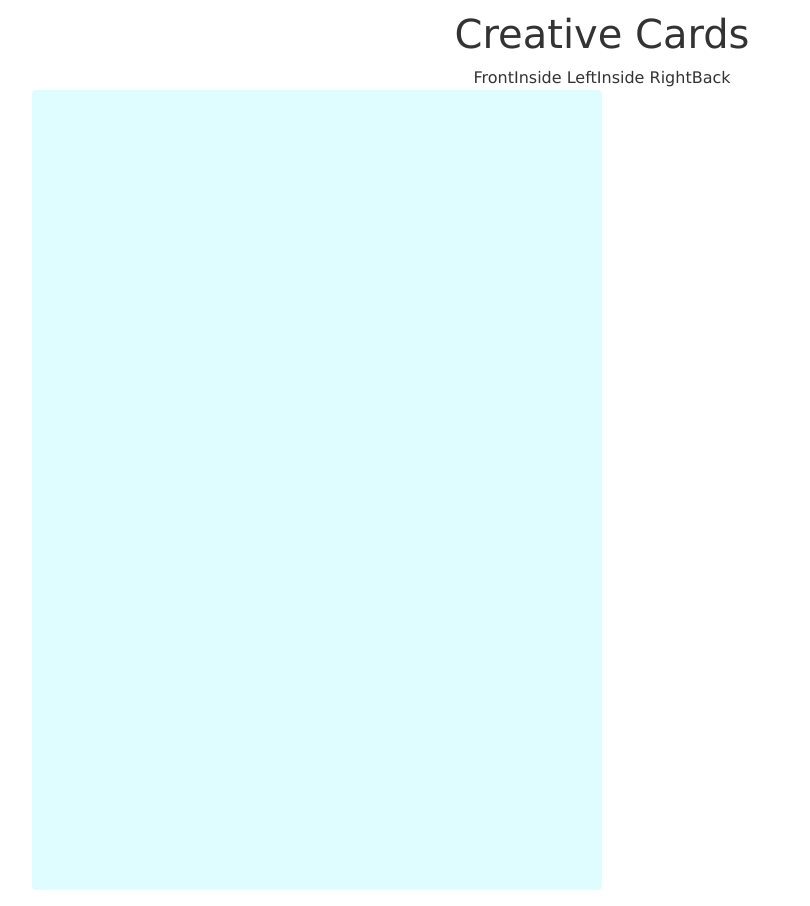
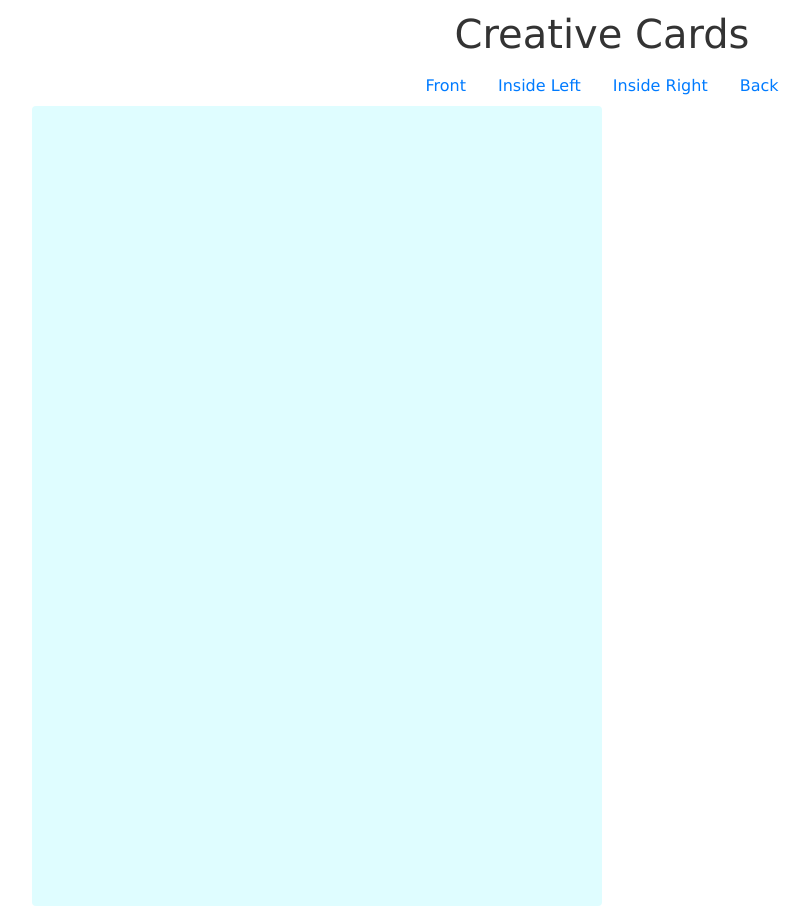
Before and after one commit to sahilmob/vue-greeting-cards, a Vue app: page / in a window 1280 px wide. Shown: the whole page, without its empty margins (38-848 px from the left). Built offline with nearby package versions, Linux system fonts and the light colour scheme.

Commit message:
Make navigation items an anchor tag

```diff
--- a/src/components/Header.vue
+++ b/src/components/Header.vue
@@ -2,10 +2,18 @@
     <div>
         <h1 class="text-center">Creative Cards</h1>
         <ul class="nav justify-content-center">
-            <li class="nav-item">Front</li>
-            <li class="nav-item">Inside Left</li>
-            <li class="nav-item">Inside Right</li>
-            <li class="nav-item">Back</li>
+            <li class="nav-item">
+                <a href="#" class="nav-link">Front</a>
+            </li>
+            <li class="nav-item">
+                <a href="#" class="nav-link">Inside Left</a>
+            </li>
+            <li class="nav-item">
+                <a href="#" class="nav-link">Inside Right</a>
+            </li>
+            <li class="nav-item">
+                <a href="#" class="nav-link">Back</a>
+            </li>
         </ul>
     </div>
 </template>
```
